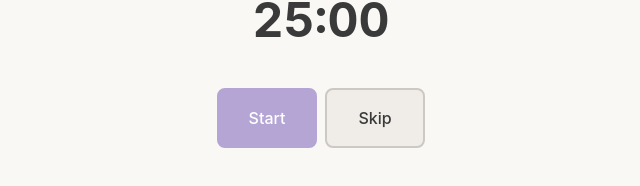
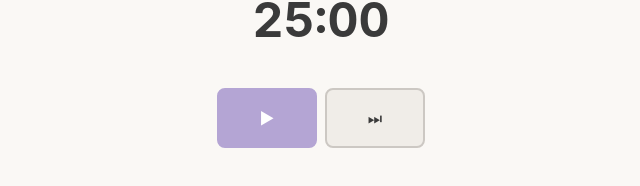
Before and after one commit to BriarCatLabs/pomotoma, a Vue app: page / in a window 1280 px wide. Shown: the part 572-758 px from the top of the page, without its empty margins (319-959 px from the left). Built offline with nearby package versions, Linux system fonts and the light colour scheme.

Commit message:
feat(ui): replace timer control labels with icons

```diff
--- a/src/components/TimerControls.vue
+++ b/src/components/TimerControls.vue
@@ -4,44 +4,54 @@
       v-if="status === 'idle'"
       type="button"
       class="control-button primary"
+      aria-label="Start"
+      title="Start"
       @click="$emit('start')"
     >
-      Start
+      ▶︎
     </button>
 
     <button
       v-if="status === 'running'"
       type="button"
       class="control-button"
+      aria-label="Pause"
+      title="Pause"
       @click="$emit('pause')"
     >
-      Pause
+      ⏸
     </button>
 
     <button
       v-if="status === 'paused'"
       type="button"
       class="control-button primary"
+      aria-label="Start"
+      title="Start"
       @click="$emit('resume')"
     >
-      Resume
+      ▶︎
     </button>
 
     <button
       v-if="status !== 'idle'"
       type="button"
       class="control-button"
+      aria-label="Reset"
+      title="Reset"
       @click="$emit('reset')"
     >
-      Reset
+      ↺
     </button>
 
     <button
       type="button"
       class="control-button"
+      aria-label="Skip"
+      title="Skip"
       @click="$emit('skip')"
     >
-      Skip
+      ⏭
     </button>
   </div>
 </template>
```
